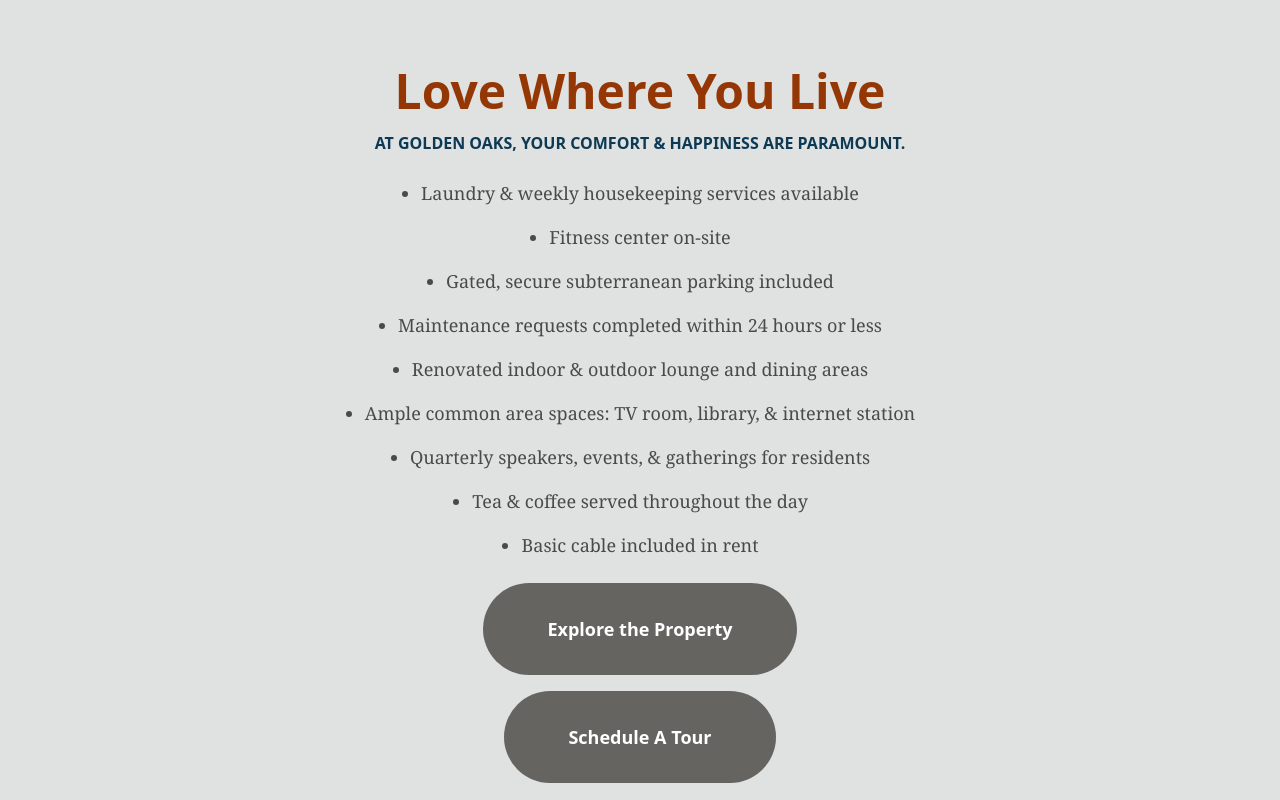
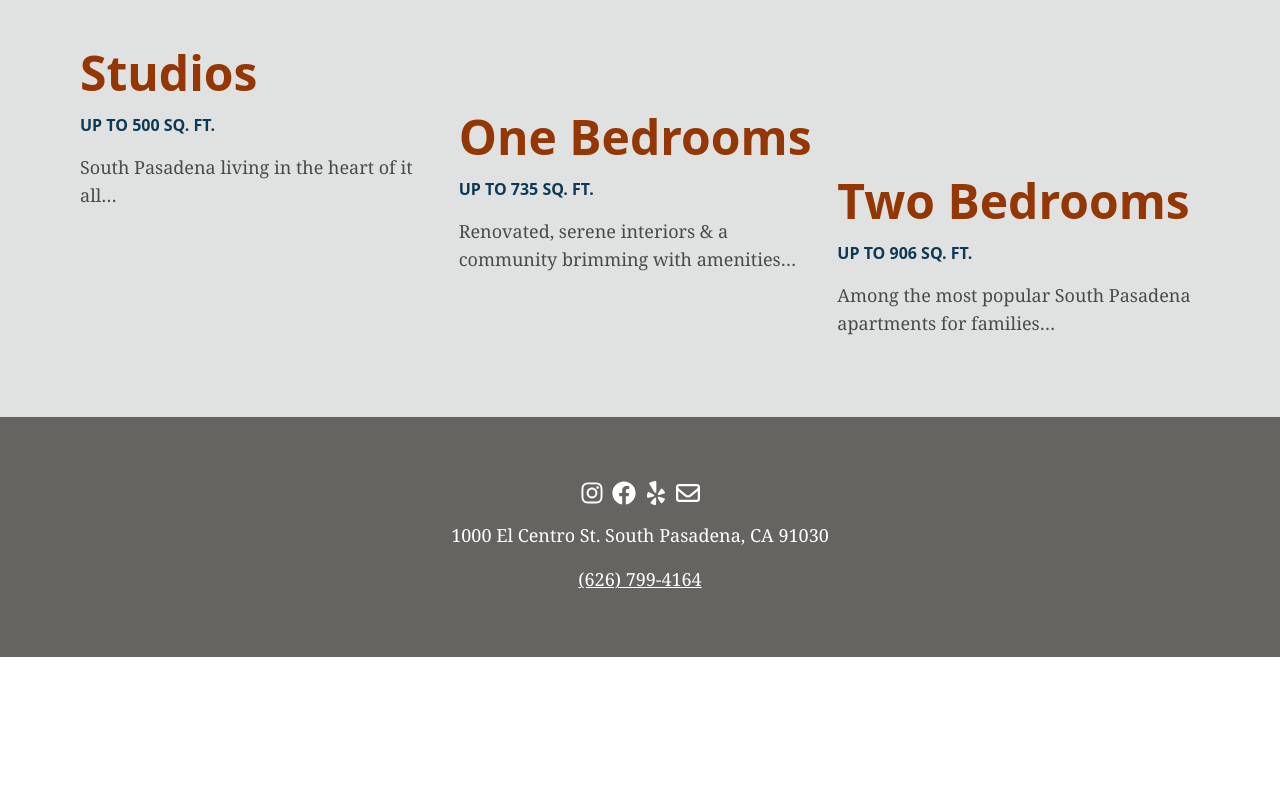
Before and after one commit to FairviewVentures/goldenoaks, a Next.js app: page / in a window 1280 px wide. Shown: the part 2940-3740 px from the top of the page. After the commit the page ends 3597 px from the top, so only its background shows below. Built offline with nearby package versions, Linux system fonts and the light colour scheme.

Commit message:
Footer and accessibility

```diff
--- a/src/components/Footer.tsx
+++ b/src/components/Footer.tsx
@@ -2,12 +2,75 @@
 
 const Footer = () => {
   return (
-    <footer>
-      <div className="flex w-full gap-2">
-        <Link href="https://www.instagram.com/goldenoaksliving/"></Link>
-        <Link href="https://www.facebook.com/GoldenOaksSouthPasadena/"></Link>
-        <Link href="https://www.yelp.com/biz/golden-oaks-apartments-south-pasadena"></Link>
-        <Link href="mailto:goldenoak122@sbcglobal.net"></Link>
+    <footer
+      className="flex w-full flex-col gap-4 bg-base-accent py-16"
+      aria-label="Footer"
+      lang="en"
+    >
+      <div className="flex w-full items-center justify-center gap-2">
+        <Link
+          href="https://www.instagram.com/goldenoaksliving/"
+          aria-label="Go to instagram"
+        >
+          <svg
+            xmlns="http://www.w3.org/2000/svg"
+            viewBox="0 0 448 512"
+            className="aspect-square h-6 w-6 fill-light"
+            aria-label="Instagram icon"
+          >
+            <path d="M224.1 141c-63.6 0-114.9 51.3-114.9 114.9s51.3 114.9 114.9 114.9S339 319.5 339 255.9 287.7 141 224.1 141zm0 189.6c-41.1 0-74.7-33.5-74.7-74.7s33.5-74.7 74.7-74.7 74.7 33.5 74.7 74.7-33.6 74.7-74.7 74.7zm146.4-194.3c0 14.9-12 26.8-26.8 26.8-14.9 0-26.8-12-26.8-26.8s12-26.8 26.8-26.8 26.8 12 26.8 26.8zm76.1 27.2c-1.7-35.9-9.9-67.7-36.2-93.9-26.2-26.2-58-34.4-93.9-36.2-37-2.1-147.9-2.1-184.9 0-35.8 1.7-67.6 9.9-93.9 36.1s-34.4 58-36.2 93.9c-2.1 37-2.1 147.9 0 184.9 1.7 35.9 9.9 67.7 36.2 93.9s58 34.4 93.9 36.2c37 2.1 147.9 2.1 184.9 0 35.9-1.7 67.7-9.9 93.9-36.2 26.2-26.2 34.4-58 36.2-93.9 2.1-37 2.1-147.8 0-184.8zM398.8 388c-7.8 19.6-22.9 34.7-42.6 42.6-29.5 11.7-99.5 9-132.1 9s-102.7 2.6-132.1-9c-19.6-7.8-34.7-22.9-42.6-42.6-11.7-29.5-9-99.5-9-132.1s-2.6-102.7 9-132.1c7.8-19.6 22.9-34.7 42.6-42.6 29.5-11.7 99.5-9 132.1-9s102.7-2.6 132.1 9c19.6 7.8 34.7 22.9 42.6 42.6 11.7 29.5 9 99.5 9 132.1s2.7 102.7-9 132.1z" />
+          </svg>
+        </Link>
+        <Link
+          href="https://www.facebook.com/GoldenOaksSouthPasadena/"
+          aria-label="Go to facebook"
+        >
+          <svg
+            xmlns="http://www.w3.org/2000/svg"
+            aria-label="Facebook icon"
+            viewBox="0 0 512 512"
+            className="aspect-square h-6 w-6 fill-light"
+          >
+            <path d="M504 256C504 119 393 8 256 8S8 119 8 256c0 123.78 90.69 226.38 209.25 245V327.69h-63V256h63v-54.64c0-62.15 37-96.48 93.67-96.48 27.14 0 55.52 4.84 55.52 4.84v61h-31.28c-30.8 0-40.41 19.12-40.41 38.73V256h68.78l-11 71.69h-57.78V501C413.31 482.38 504 379.78 504 256z" />
+          </svg>
+        </Link>
+        <Link
+          href="https://www.yelp.com/biz/golden-oaks-apartments-south-pasadena"
+          aria-label="Go to yelp"
+        >
+          <svg
+            xmlns="http://www.w3.org/2000/svg"
+            viewBox="0 0 384 512"
+            className="aspect-square h-6 w-6 fill-light"
+            aria-label="Yelp icon"
+          >
+            <path d="M42.9 240.32l99.62 48.61c19.2 9.4 16.2 37.51-4.5 42.71L30.5 358.45a22.79 22.79 0 0 1-28.21-19.6 197.16 197.16 0 0 1 9-85.32 22.8 22.8 0 0 1 31.61-13.21zm44 239.25a199.45 199.45 0 0 0 79.42 32.11A22.78 22.78 0 0 0 192.94 490l3.9-110.82c.7-21.3-25.5-31.91-39.81-16.1l-74.21 82.4a22.82 22.82 0 0 0 4.09 34.09zm145.34-109.92l58.81 94a22.93 22.93 0 0 0 34 5.5 198.36 198.36 0 0 0 52.71-67.61A23 23 0 0 0 364.17 370l-105.42-34.26c-20.31-6.5-37.81 15.8-26.51 33.91zm148.33-132.23a197.44 197.44 0 0 0-50.41-69.31 22.85 22.85 0 0 0-34 4.4l-62 91.92c-11.9 17.7 4.7 40.61 25.2 34.71L366 268.63a23 23 0 0 0 14.61-31.21zM62.11 30.18a22.86 22.86 0 0 0-9.9 32l104.12 180.44c11.7 20.2 42.61 11.9 42.61-11.4V22.88a22.67 22.67 0 0 0-24.5-22.8 320.37 320.37 0 0 0-112.33 30.1z" />
+          </svg>
+        </Link>
+        <Link
+          href="mailto:goldenoak122@sbcglobal.net"
+          aria-label="Send an email to us"
+        >
+          <svg
+            xmlns="http://www.w3.org/2000/svg"
+            viewBox="0 0 512 512"
+            className="aspect-square h-6 w-6 fill-light"
+            aria-label="Email icon"
+          >
+            <path d="M64 112c-8.8 0-16 7.2-16 16v22.1L220.5 291.7c20.7 17 50.4 17 71.1 0L464 150.1V128c0-8.8-7.2-16-16-16H64zM48 212.2V384c0 8.8 7.2 16 16 16H448c8.8 0 16-7.2 16-16V212.2L322 328.8c-38.4 31.5-93.7 31.5-132 0L48 212.2zM0 128C0 92.7 28.7 64 64 64H448c35.3 0 64 28.7 64 64V384c0 35.3-28.7 64-64 64H64c-35.3 0-64-28.7-64-64V128z" />
+          </svg>
+        </Link>
+      </div>
+      <div className="flex w-full flex-col items-center justify-center gap-4">
+        <p className="font-serif text-lg text-light">
+          1000 El Centro St. South Pasadena, CA 91030
+        </p>
+        <Link
+          href="tel:6267994164"
+          className="font-serif text-lg text-light underline"
+        >
+          (626) 799-4164
+        </Link>
       </div>
     </footer>
   );
--- a/src/components/Hero/HeroBanner.tsx
+++ b/src/components/Hero/HeroBanner.tsx
@@ -11,7 +11,7 @@
             <br />
             Pasadena.
           </h1>
-          <p>
+          <p aria-label="The pulse of a thriving community at your fingertips & elevated amenities abound.">
             The pulse of a thriving community at your fingertips & elevated
             amenities abound.
           </p>
--- a/src/components/Hero/HeroCommunity.tsx
+++ b/src/components/Hero/HeroCommunity.tsx
@@ -12,7 +12,7 @@
           height={1000}
         />
       </div>
-      <div className="flex h-2/3 flex-col gap-8 bg-light p-16 md:absolute md:translate-x-64 md:translate-y-32">
+      <div className="flex h-2/3 flex-col gap-8 bg-light p-8 md:absolute md:translate-x-64 md:translate-y-32 md:p-16">
         <h3 className="text-3xl font-semibold text-secondary md:text-4xl">
           Community Awaits
         </h3>
--- a/src/components/Nav.tsx
+++ b/src/components/Nav.tsx
@@ -9,12 +9,12 @@
   const [isOpen, setIsOpen] = useState(false);
 
   return (
-    <nav>
+    <nav aria-label="Navigation" lang="en">
       <div className="mx-auto flex w-full max-w-6xl flex-wrap items-center justify-between p-4">
         <Link href="/" className="flex items-center">
           <Image
             src="/logo.jpg"
-            className="mr-3 h-8 md:h-16"
+            className="mr-3 md:h-auto md:w-32"
             alt="goldenoaks_logo"
             width={100}
             height={100}
--- a/src/pages/_app.tsx
+++ b/src/pages/_app.tsx
@@ -1,4 +1,5 @@
 import { type AppType } from "next/dist/shared/lib/utils";
+import Footer from "~/components/Footer";
 import Nav from "~/components/Nav";
 
 import "~/styles/globals.css";
@@ -8,6 +9,7 @@
     <>
       <Nav />
       <Component {...pageProps} />
+      <Footer />
     </>
   );
 };
--- a/src/pages/accessibility/index.tsx
+++ b/src/pages/accessibility/index.tsx
@@ -10,7 +10,7 @@
       <meta name="description" content="" />
       <link rel="icon" href="/favicon.ico" />
     </Head>
-    <main className="page">
+    <main className="page" lang="en">
       <div className="mx-auto my-16 flex w-full max-w-6xl flex-col justify-between gap-4 p-4 md:p-16">
         <h1 className="heading">Accessibility Statement</h1>
         <div className="flex flex-col gap-4">
--- a/src/pages/index.tsx
+++ b/src/pages/index.tsx
@@ -4,7 +4,6 @@
 import Image from "next/image";
 import HeroCommunity from "~/components/Hero/HeroCommunity";
 import HeroFloorPlan from "~/components/Hero/HeroFloorPlan";
-import Link from "next/link";
 
 const Home: NextPage = () => (
   <>
@@ -13,7 +12,7 @@
       <meta name="description" content="Generated by create-t3-app" />
       <link rel="icon" href="/favicon.ico" />
     </Head>
-    <main className="page">
+    <main className="page" aria-label="Main content">
       <HeroBanner />
       <Image
         src={"/hero_banner.jpg"}
@@ -24,32 +23,7 @@
       />
       <HeroCommunity />
       <HeroFloorPlan />
-      <section className="my-16 flex w-full flex-col items-center justify-center gap-4 bg-base p-4">
-        <h3 className="heading">Love Where You Live</h3>
-        <p className="heading2">
-          AT GOLDEN OAKS, YOUR COMFORT & HAPPINESS ARE PARAMOUNT.
-        </p>
-        <ul className="flex list-disc flex-col items-center gap-4 p-2 font-serif text-lg text-base-content">
-          <li>Laundry & weekly housekeeping services available</li>
-          <li>Fitness center on-site</li>
-          <li>Gated, secure subterranean parking included</li>
-          <li>Maintenance requests completed within 24 hours or less</li>
-          <li>Renovated indoor & outdoor lounge and dining areas</li>
-          <li>
-            Ample common area spaces: TV room, library, & internet station
-          </li>
-          <li>Quarterly speakers, events, & gatherings for residents</li>
-          <li>Tea & coffee served throughout the day</li>
-          <li>Basic cable included in rent </li>
-        </ul>
-        <Link href="/neighborhood" className="btn-lg">
-          Explore the Property
-        </Link>
-        <Link href="/schedule" className="btn-lg">
-          Schedule A Tour
-        </Link>
-      </section>
-      <section className="mx-auto my-32 flex w-full max-w-6xl flex-col items-center justify-center gap-4 bg-base p-4 md:flex-row">
+      <div className="mx-auto my-32 flex w-full max-w-6xl flex-col items-center justify-center gap-4 bg-base p-4 md:flex-row">
         <div className="flex w-full flex-col gap-4  md:-translate-y-16">
           <h3 className="heading">Studios</h3>
           <p className="heading2">UP TO 500 SQ. FT.</p>
@@ -71,7 +45,7 @@
             Among the most popular South Pasadena apartments for families…
           </p>
         </div>
-      </section>
+      </div>
     </main>
   </>
 );
--- a/src/pages/neighborhood/index.tsx
+++ b/src/pages/neighborhood/index.tsx
@@ -62,7 +62,7 @@
       <meta name="description" content="" />
       <link rel="icon" href="/favicon.ico" />
     </Head>
-    <main className="page">
+    <main className="page" lang="en">
       <Image
         src={"/neighborhood_banner.jpg"}
         width={1600}
--- a/src/pages/rates-and-floorplans/index.tsx
+++ b/src/pages/rates-and-floorplans/index.tsx
@@ -10,7 +10,7 @@
       <meta name="description" content="" />
       <link rel="icon" href="/favicon.ico" />
     </Head>
-    <main className="page">
+    <main className="page" lang="en">
       <div className="mx-auto flex w-full max-w-6xl flex-col justify-between gap-4 p-4 md:flex-row">
         <div className="flex flex-col gap-4">
           <h3 className="heading2">GOLDEN OAKS APARTMENTS</h3>
--- a/src/pages/schedule/index.tsx
+++ b/src/pages/schedule/index.tsx
@@ -9,7 +9,7 @@
       <meta name="description" content="" />
       <link rel="icon" href="/favicon.ico" />
     </Head>
-    <main className="page">
+    <main className="page" lang="en">
       <div className="mx-auto my-4 flex w-full max-w-6xl flex-col justify-between gap-4 p-4 md:flex-row">
         <div className="flex w-full flex-col gap-4">
           <h1 className="heading">Visit Golden Oaks</h1>
```
Also changed, not shown: src/pages/gallery/index.tsx (+9 -9 lines).
